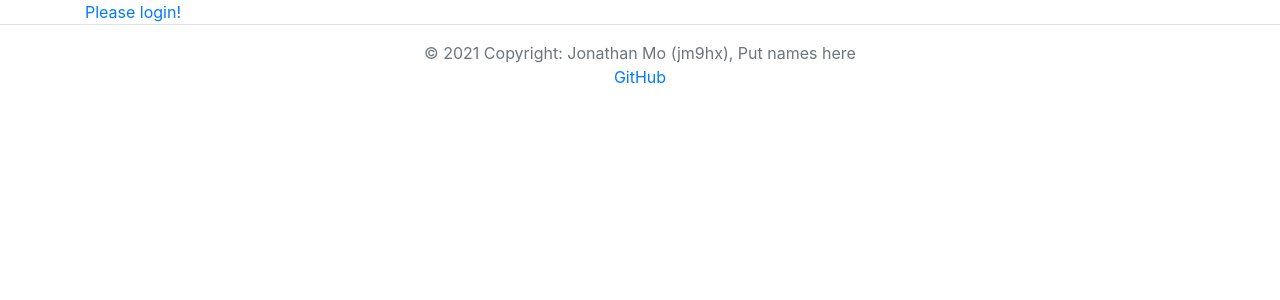
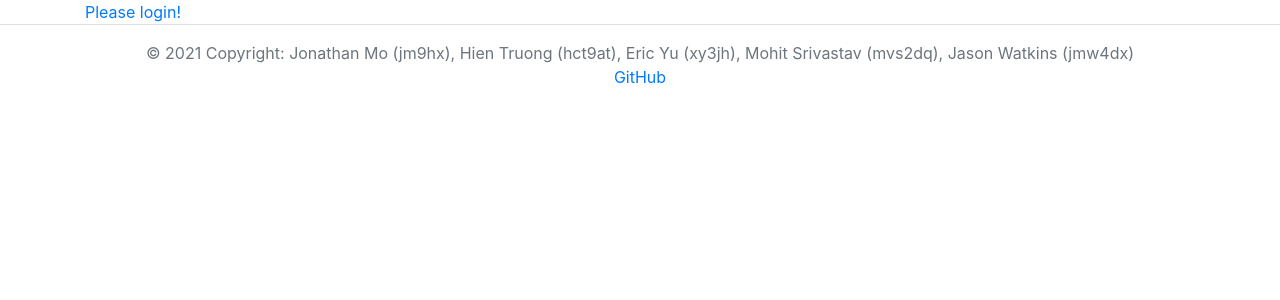
Before and after one commit to Boxrof/CS4750Project, a PHP site: page /index.php in a window 1280 px wide. Shown: the part 72-372 px from the top of the page. Run offline with PHP 8.4, Linux system fonts and the light colour scheme; some libraries are stand-ins or nearby versions.

Commit message:
Updated footer with all names

```diff
--- a/footer.php
+++ b/footer.php
@@ -4,7 +4,7 @@
     <script src='https://stackpath.bootstrapcdn.com/bootstrap/4.5.2/js/bootstrap.min.js' integrity='sha384-B4gt1jrGC7Jh4AgTPSdUtOBvfO8shuf57BaghqFfPlYxofvL8/KUEfYiJOMMV+rV' crossorigin='anonymous'></script>
 
 
-    <div class='footer-copyright text-center py-3'>© 2021 Copyright: Jonathan Mo (jm9hx), Put names here<br>
+    <div class='footer-copyright text-center py-3'>© 2021 Copyright: Jonathan Mo (jm9hx), Hien Truong (hct9at), Eric Yu (xy3jh), Mohit Srivastav (mvs2dq), Jason Watkins (jmw4dx)<br>
         <a target='_blank' rel='noopener noreferrer' href='https://github.com/Boxrof/CS4750Project'>GitHub</a>
     </div>
 </footer>
```
